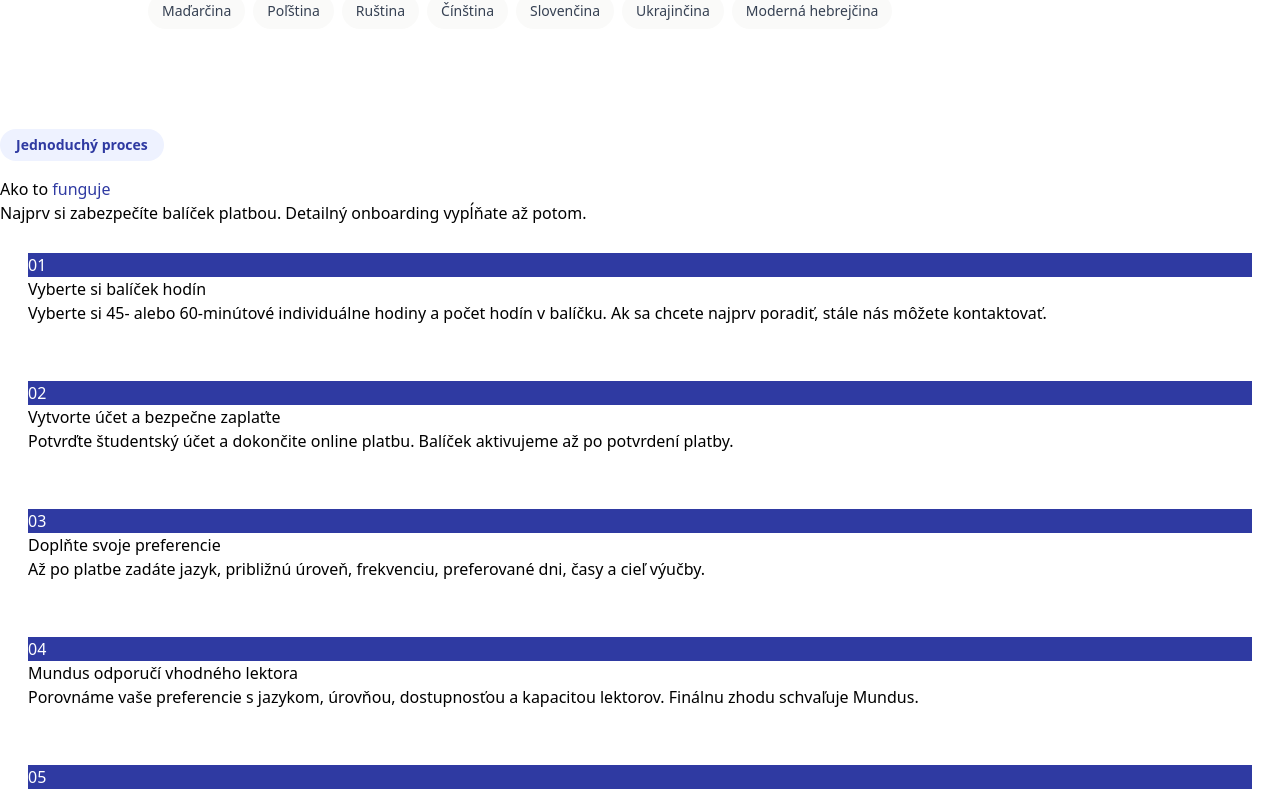
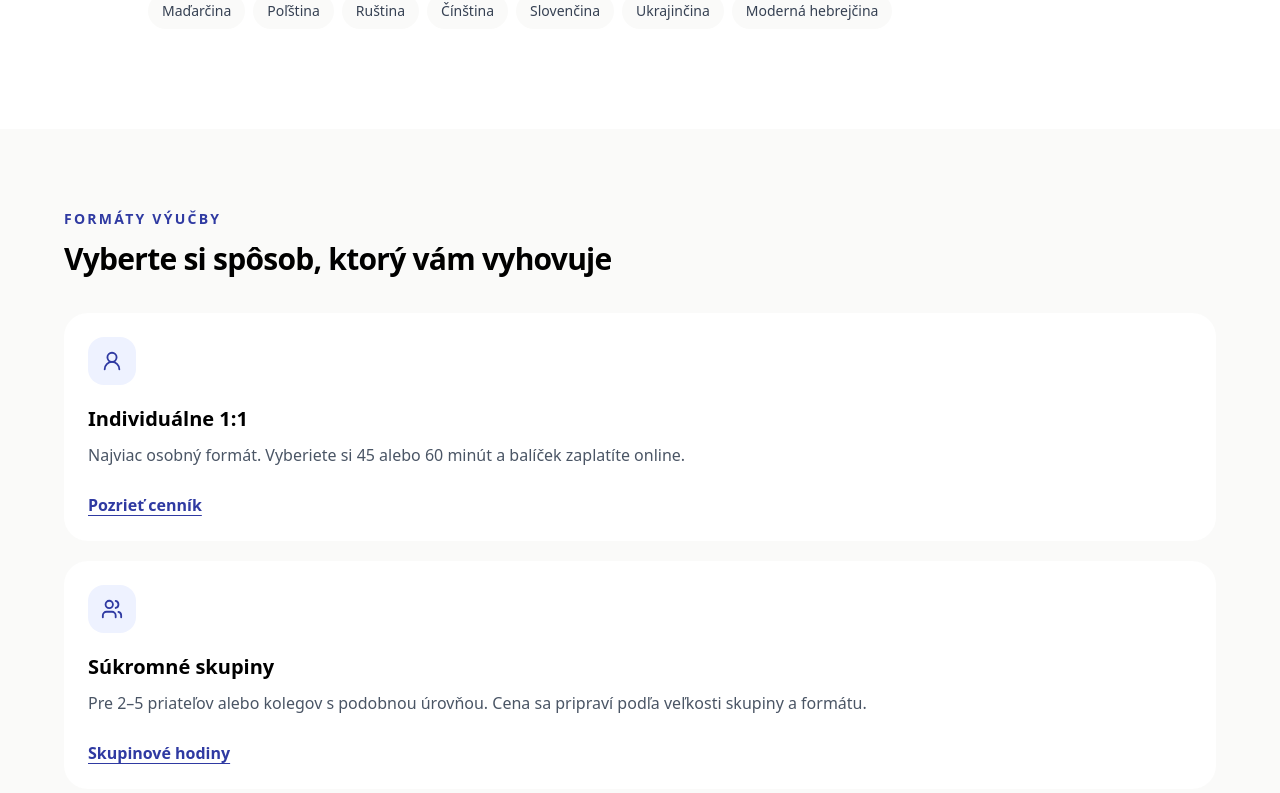
Before and after one commit to 505hits/mundus, a Next.js app: page / in a window 1280 px wide. Shown: the part 2779-3572 px from the top of the page. Built offline with nearby package versions, Linux system fonts and the light colour scheme; no server answers.

Commit message:
Show individual group and company formats on homepage

```diff
--- a/src/app/page.tsx
+++ b/src/app/page.tsx
@@ -1,6 +1,7 @@
 import Navbar from "@/components/Navbar";
 import Hero from "@/components/Hero";
 import LanguageSelector from "@/components/LanguageSelector";
+import LearningFormatsSection from "@/components/LearningFormatsSection";
 import HowItWorks from "@/components/HowItWorks";
 import TeacherSection from "@/components/TeacherSection";
 import PricingSection from "@/components/PricingSection";
@@ -26,6 +27,7 @@ export default async function Home() {
       <Hero />
       <TrustSection />
       <LanguageSelector />
+      <LearningFormatsSection />
       <HowItWorks />
       <TeacherSection teachers={teachers} />
 
```
